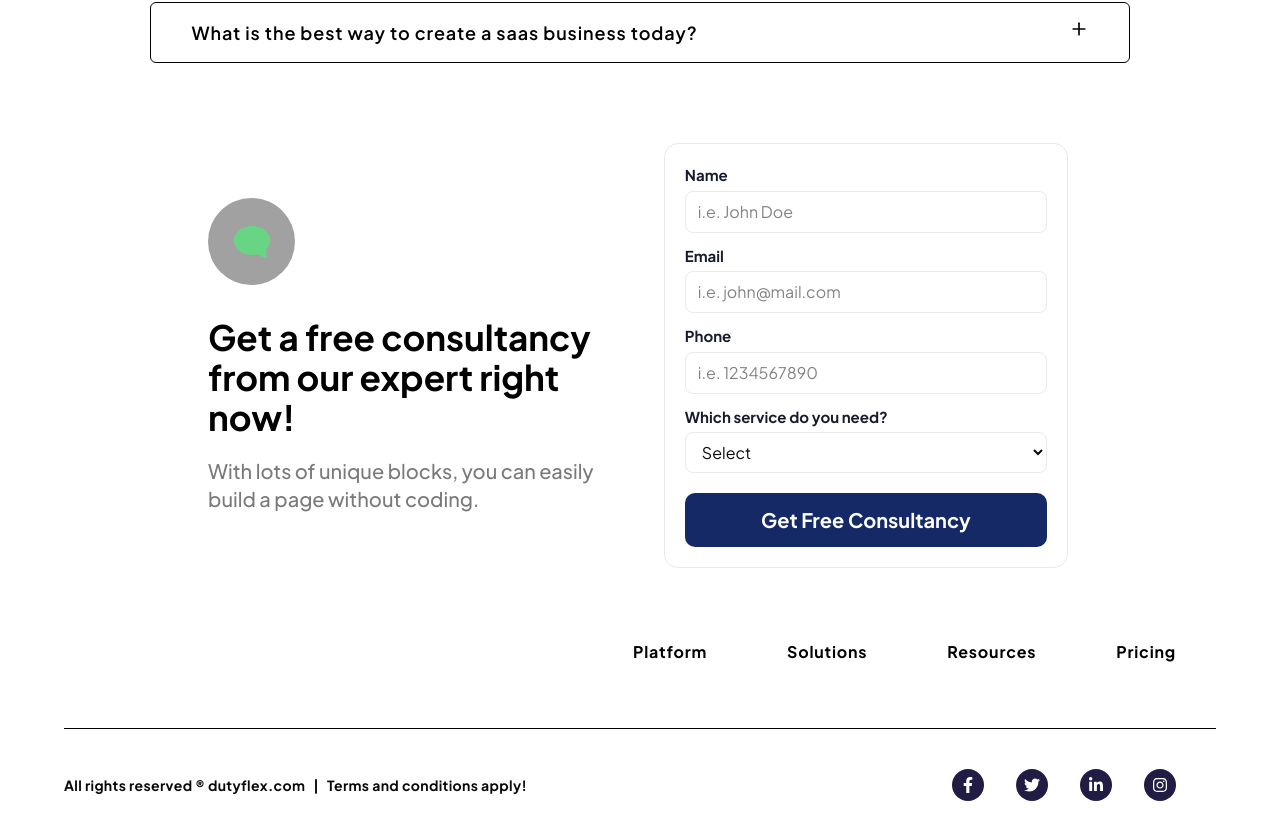
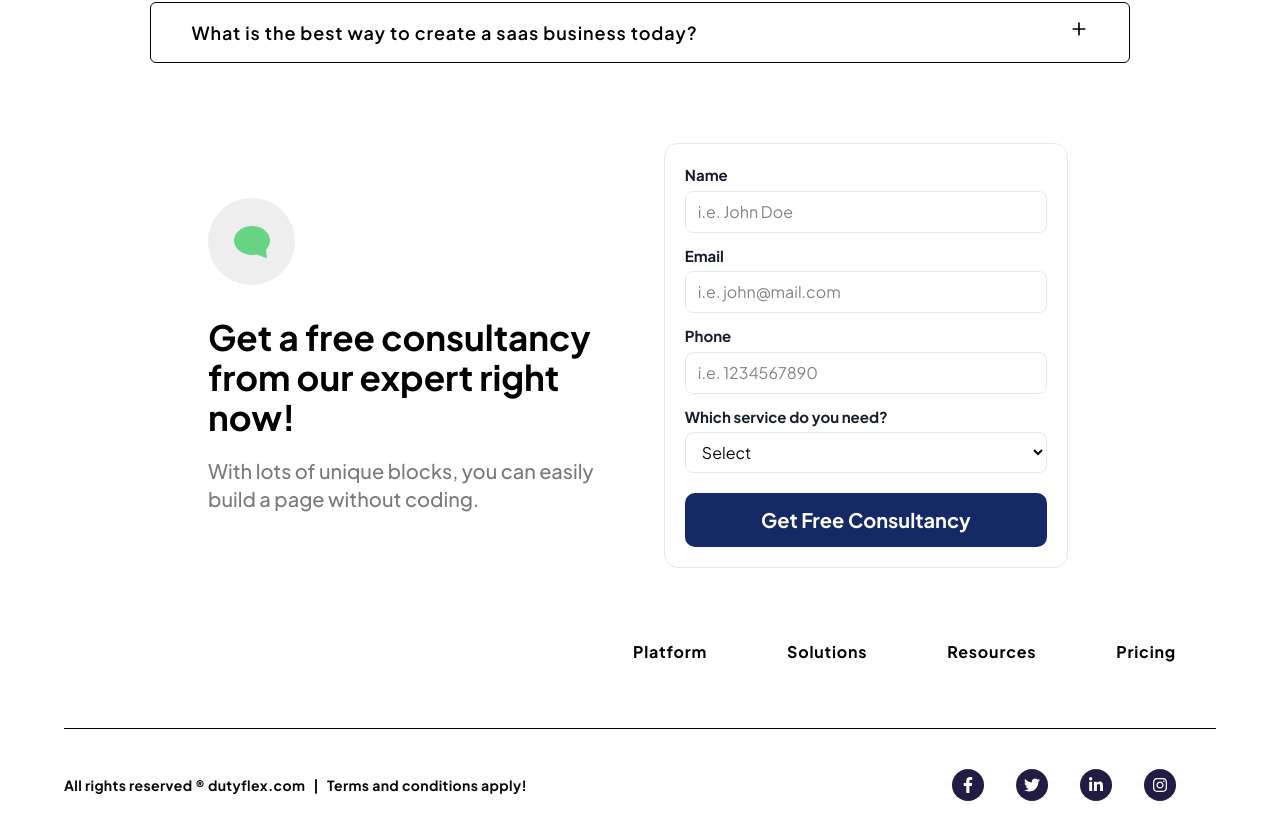
Before and after one commit to vikrampal038/DutyFlex, a React (Vite) app in the folder client/: page / in a window 1280 px wide. Shown: the part 5432-6245 px from the top of the page. Built offline with nearby package versions, Linux system fonts and the light colour scheme.

Commit message:
Update on 16/12/2025

```diff
--- a/client/src/components/Home/Contact.jsx
+++ b/client/src/components/Home/Contact.jsx
@@ -85,7 +85,8 @@
         {/* Left Side */}
         <div className="w-full lg:w-1/2">
           <div className="flex flex-col gap-8">
-            <div className="bg-[#A1A1A1] w-[87px] h-[87px] flex justify-center items-center rounded-full">
+            {/* #A1A1A1 image bg original color  */}
+            <div className="bg-[#eeeeee] w-[87px] h-[87px] flex justify-center items-center rounded-full">
               <img src="/Assets/All Images/Path.png" alt="contact icon" />
             </div>
 
```
